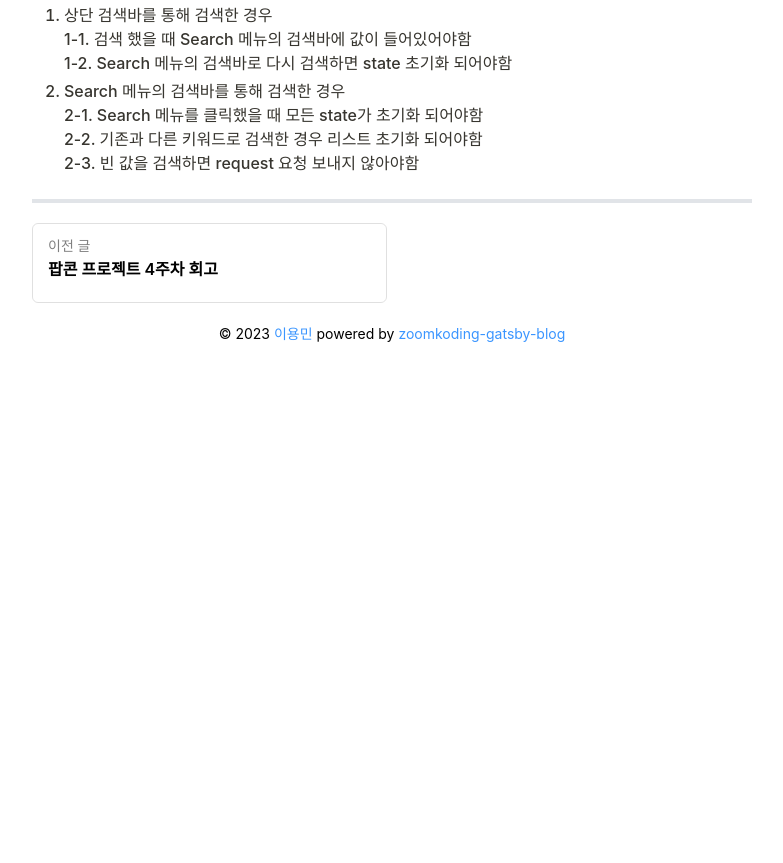
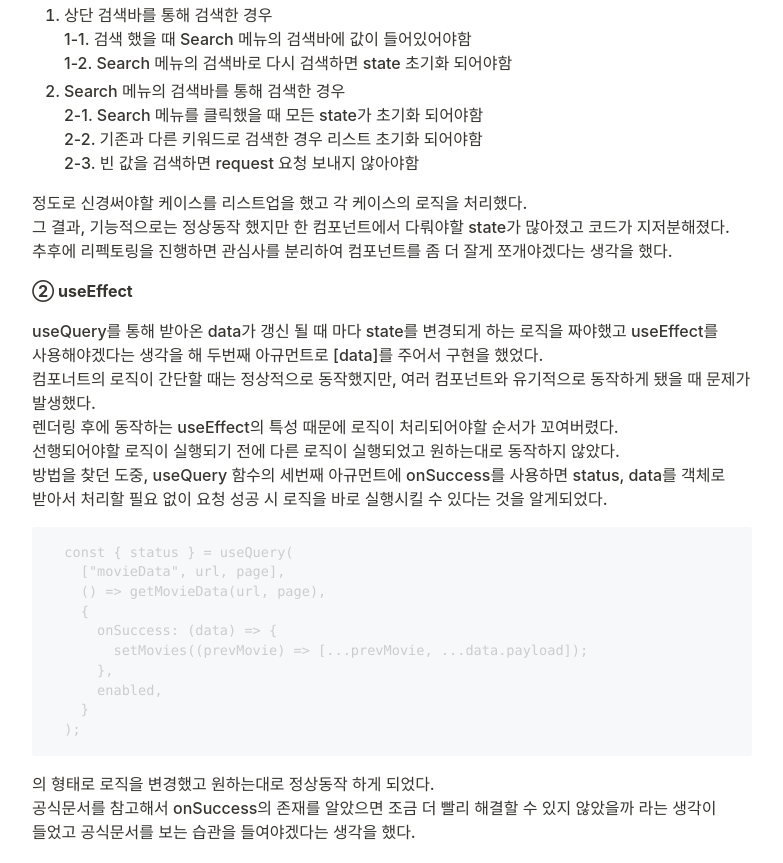
Before and after one commit to slowteady/slowteady.github.io, a Gatsby site: page /etc/project-popcorn-05/ in a window 1280 px wide. Shown: the part 1337-2200 px from the top of the page, without its empty margins (248-1031 px from the left). Before the commit the page ends 1702 px from the top, so only its background shows below. Built offline with nearby package versions, Linux system fonts and the light colour scheme; Gatsby itself is replaced by a stand-in of ours; some packages are replaced by stand-ins of ours; code samples lack their colours; no server answers.

Commit message:
feat: 5,6 주차 회고록 추가

````diff
--- a/content/etc/project-popcorn-05/index.md
+++ b/content/etc/project-popcorn-05/index.md
@@ -8,15 +8,6 @@ categories: etc
 
 ![insight_boy.png](insight_boy.png)
 <!--
-ㅇ 6월 28일 ~ 7월 4일, 7월 5일 ~ 7월 11일 - 5,6 주차
-
-1. 상단 검색바를 통해 들어온 경우
-1-1. 검색 했을 때 input에 검색값이 박혀야함 - O
-1-2. 페이지내의 검색바로 검색, 기존값과 다른 값으로 검색하면 리스트 state 초기화
-2. 메뉴를 통해 들어온 경우
-2-1. 상단의 검색바로 검색해 들어온 값이 페이지내의 검색바에 박혀있다면 좌측 메뉴를 클릭했을 때 input의 검색값이 초기화 - O
-2-2. input에 기존과 다른 키워드로 검색한 경우, 리스트 초기화
-2-3. 빈 값을 검색하면 request 요청 보내지 않도록 - O
 - useEffect 많이 쓰면 로직의 복잡도가 증가한다는 글 녹이기 -->
 
 ## ✔ 5,6주차 회고
@@ -55,4 +46,33 @@ API에 검색어를 파라미터로 설정하여 요청을 하면 검색 결과
   2-2. 기존과 다른 키워드로 검색한 경우 리스트 초기화 되어야함
   2-3. 빈 값을 검색하면 request 요청 보내지 않아야함
 
+정도로 신경써야할 케이스를 리스트업을 했고 각 케이스의 로직을 처리했다.
+그 결과, 기능적으로는 정상동작 했지만 한 컴포넌트에서 다뤄야할 state가 많아졌고 코드가 지저분해졌다.
+추후에 리펙토링을 진행하면 관심사를 분리하여 컴포넌트를 좀 더 잘게 쪼개야겠다는 생각을 했다.
+
+**② useEffect**
+
+useQuery를 통해 받아온 data가 갱신 될 때 마다 state를 변경되게 하는 로직을 짜야했고 useEffect를 사용해야겠다는 생각을 해 두번째 아규먼트로 [data]를 주어서 구현을 했었다.
+컴포너트의 로직이 간단할 때는 정상적으로 동작했지만, 여러 컴포넌트와 유기적으로 동작하게 됐을 때 문제가 발생했다.
+렌더링 후에 동작하는 useEffect의 특성 때문에 로직이 처리되어야할 순서가 꼬여버렸다.
+선행되어야할 로직이 실행되기 전에 다른 로직이 실행되었고 원하는대로 동작하지 않았다.
+방법을 찾던 도중, useQuery 함수의 세번째 아규먼트에 onSuccess를 사용하면 status, data를 객체로 받아서 처리할 필요 없이 요청 성공 시 로직을 바로 실행시킬 수 있다는 것을 알게되었다.
+
+```javascript
+  const { status } = useQuery(
+    ["movieData", url, page],
+    () => getMovieData(url, page),
+    {
+      onSuccess: (data) => {
+        setMovies((prevMovie) => [...prevMovie, ...data.payload]);
+      },
+      enabled,
+    }
+  );
+
+```
+
+의 형태로 로직을 변경했고 원하는대로 정상동작 하게 되었다.
+공식문서를 참고해서 onSuccess의 존재를 알았으면 조금 더 빨리 해결할 수 있지 않았을까 라는 생각이 들었고 공식문서를 보는 습관을 들여야겠다는 생각을 했다.
+
 ---
````
